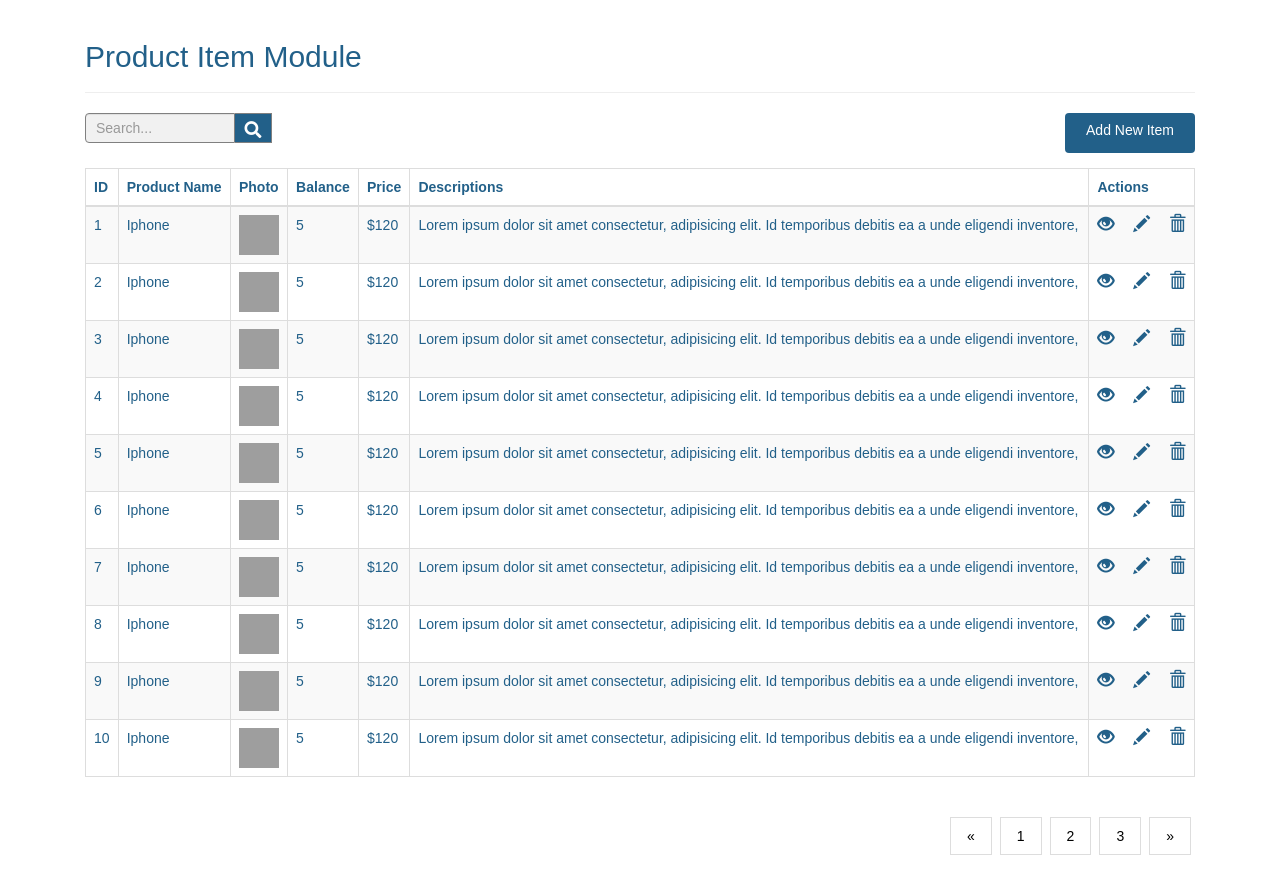
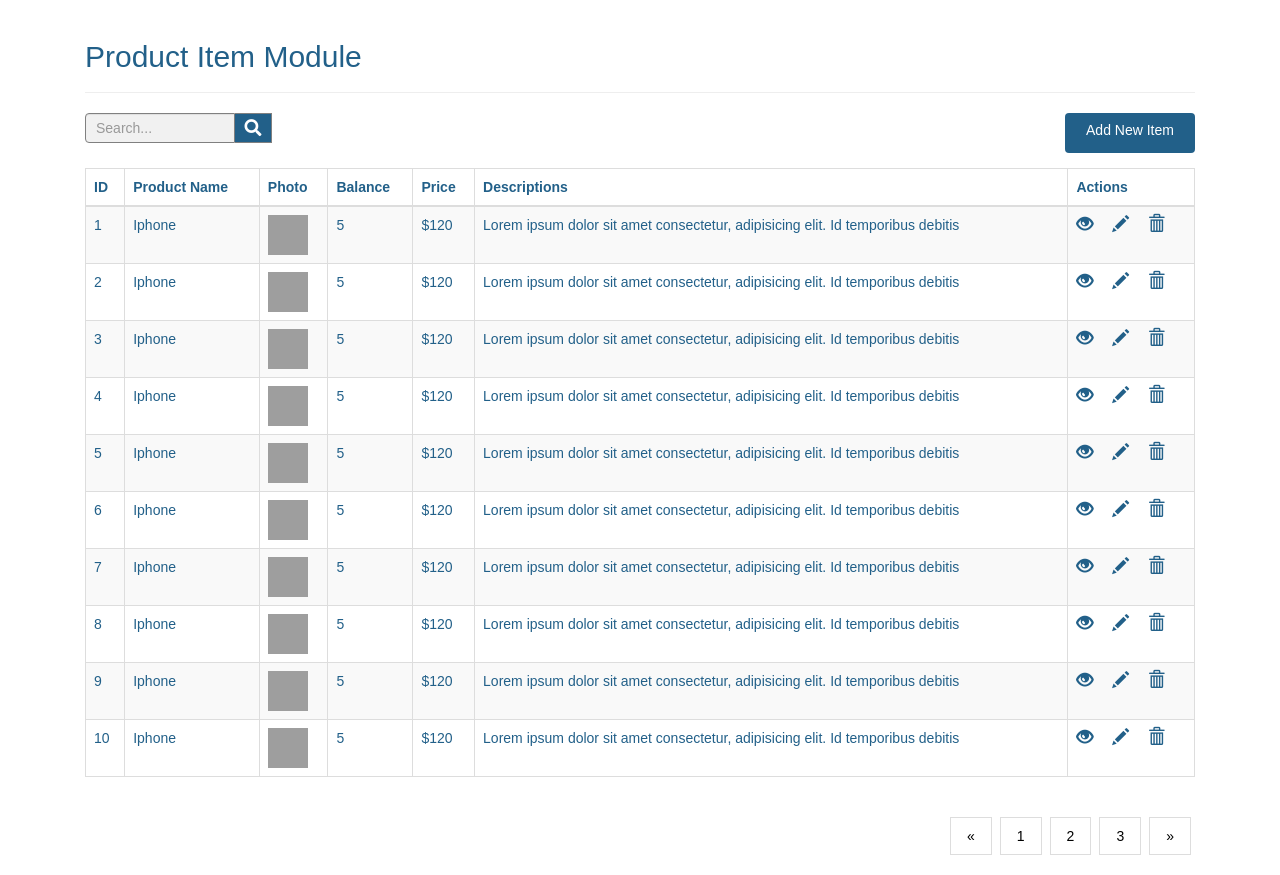
Before and after one commit to Charmers-Tech/SE2020, a PHP site: page / in a window 1280 px wide. Run offline with PHP 8.4, Linux system fonts and the light colour scheme; some libraries are stand-ins or nearby versions; grey boxes are pictures that could not be loaded.

Commit message:
dashboard

```diff
--- a/App/index.php
+++ b/App/index.php
@@ -13,7 +13,7 @@
             box-sizing:border-box;
             padding:0;
             margin:0;
-            font-family:'Arial';
+            font-family: arial;
         }
         .page-header h2{
             margin-top: 0;
@@ -33,7 +33,7 @@
         float: left;
         height:30px;
         width:37px;
-        padding: 5px;
+        padding: 3px;
         background: #226089;
         color: white;
         font-size: 17px;
@@ -43,7 +43,8 @@
         }
 
         form.search button:hover {
-        background: #0b7dda;
+        background: #2f89fc;
+
         }
 
         .add{
@@ -55,8 +56,7 @@
         }
 
         .add:hover {
-        background-color:#0b7dda;
-        color:#ffffff;
+        background-color:#2f89fc;
         font-weight:bold;
         }
 
@@ -93,6 +93,12 @@
         text-decoration: none;
         }
 
+        @media only screen and (max-width: 600px) {
+            body {
+                background-color: lightblue;
+            }
+        }
+
 
 
     </style>
@@ -110,15 +116,16 @@
 
         <!--search box and add new item button-->
         <div class="row">
-            <div class="col-md-12">
+            <div class="col-md-11">
                 <form class="search" method="post" action="#">
                     <div class="input-group">
                         <input type="text" name="search" id="search" class="form-control" placeholder="Search...">
                         <button type="submit" id="submit" name="submit"><i class="fa fa-search"></i></button>
-                        <a href="#" class="btn add pull-right">Add New Item</a>
-                        </span>
                     </div>
                 </form>
+            </div>
+            <div class="col-md-1">
+                <a href="#" class="btn add pull-right">Add New Item</a>
             </div>
         </div>
 
@@ -142,10 +149,10 @@
                         <tr>
                             <td>1</td>
                             <td>Iphone</td>
-                            <td><img src="image/iphone 1.png" alt="iphone"" style="width:40px;height:40px;"> </td>
+                            <td><img src="https://images.unsplash.com/photo-1511385348-a52b4a160dc2?ixlib=rb-1.2.1&ixid=eyJhcHBfaWQiOjEyMDd9&w=1000&q=80" alt="iphone" style="width:40px;height:40px;"> </td>
                             <td>5</td>
                             <td>$120</td>
-                            <td>Lorem ipsum dolor sit amet consectetur, adipisicing elit. Id temporibus debitis ea a unde eligendi inventore, </td>
+                            <td>Lorem ipsum dolor sit amet consectetur, adipisicing elit. Id temporibus debitis </td>
                             <td>
                             <a href="admin-teacherinfo-read.php"><span class='glyphicon glyphicon-eye-open mr-4' ></span></a>
 
@@ -158,10 +165,10 @@
                         <tr>
                             <td>2</td>
                             <td>Iphone</td>
-                            <td><img src="image/iphone 1.png" alt="iphone"" style="width:40px;height:40px;"> </td>
+                            <td><img src="https://images.unsplash.com/photo-1511385348-a52b4a160dc2?ixlib=rb-1.2.1&ixid=eyJhcHBfaWQiOjEyMDd9&w=1000&q=80" alt="iphone" style="width:40px;height:40px;"> </td>
                             <td>5</td>
                             <td>$120</td>
-                            <td>Lorem ipsum dolor sit amet consectetur, adipisicing elit. Id temporibus debitis ea a unde eligendi inventore, </td>
+                            <td>Lorem ipsum dolor sit amet consectetur, adipisicing elit. Id temporibus debitis  </td>
                             <td>
                             <a href="admin-teacherinfo-read.php"><span class='glyphicon glyphicon-eye-open mr-4' ></span></a>
 
@@ -174,10 +181,10 @@
                         <tr>
                             <td>3</td>
                             <td>Iphone</td>
-                            <td><img src="image/iphone 1.png" alt="iphone"" style="width:40px;height:40px;"> </td>
+                            <td><img src="https://images.unsplash.com/photo-1511385348-a52b4a160dc2?ixlib=rb-1.2.1&ixid=eyJhcHBfaWQiOjEyMDd9&w=1000&q=80" alt="iphone" style="width:40px;height:40px;"> </td>
                             <td>5</td>
                             <td>$120</td>
-                            <td>Lorem ipsum dolor sit amet consectetur, adipisicing elit. Id temporibus debitis ea a unde eligendi inventore, </td>
+                            <td>Lorem ipsum dolor sit amet consectetur, adipisicing elit. Id temporibus debitis </td>
                             <td>
                             <a href="admin-teacherinfo-read.php"><span class='glyphicon glyphicon-eye-open mr-4' ></span></a>
 
@@ -190,10 +197,10 @@
                         <tr>
                             <td>4</td>
                             <td>Iphone</td>
-                            <td><img src="image/iphone 1.png" alt="iphone"" style="width:40px;height:40px;"> </td>
+                            <td><img src="https://images.unsplash.com/photo-1511385348-a52b4a160dc2?ixlib=rb-1.2.1&ixid=eyJhcHBfaWQiOjEyMDd9&w=1000&q=80" alt="iphone" style="width:40px;height:40px;"> </td>
                             <td>5</td>
                             <td>$120</td>
-                            <td>Lorem ipsum dolor sit amet consectetur, adipisicing elit. Id temporibus debitis ea a unde eligendi inventore, </td>
+                            <td>Lorem ipsum dolor sit amet consectetur, adipisicing elit. Id temporibus debitis </td>
                             <td>
                             <a href="admin-teacherinfo-read.php"><span class='glyphicon glyphicon-eye-open mr-4' ></span></a>
 
@@ -206,10 +213,10 @@
                         <tr>
                             <td>5</td>
                             <td>Iphone</td>
-                            <td><img src="image/iphone 1.png" alt="iphone"" style="width:40px;height:40px;"> </td>
+                            <td><img src="https://images.unsplash.com/photo-1511385348-a52b4a160dc2?ixlib=rb-1.2.1&ixid=eyJhcHBfaWQiOjEyMDd9&w=1000&q=80" alt="iphone" style="width:40px;height:40px;"> </td>
                             <td>5</td>
                             <td>$120</td>
-                            <td>Lorem ipsum dolor sit amet consectetur, adipisicing elit. Id temporibus debitis ea a unde eligendi inventore, </td>
+                            <td>Lorem ipsum dolor sit amet consectetur, adipisicing elit. Id temporibus debitis  </td>
                             <td>
                             <a href="admin-teacherinfo-read.php"><span class='glyphicon glyphicon-eye-open mr-4' ></span></a>
 
@@ -222,10 +229,10 @@
                         <tr>
                             <td>6</td>
                             <td>Iphone</td>
-                            <td><img src="image/iphone 1.png" alt="iphone"" style="width:40px;height:40px;"> </td>
+                            <td><img src="https://images.unsplash.com/photo-1511385348-a52b4a160dc2?ixlib=rb-1.2.1&ixid=eyJhcHBfaWQiOjEyMDd9&w=1000&q=80" alt="iphone" style="width:40px;height:40px;"> </td>
                             <td>5</td>
                             <td>$120</td>
-                            <td>Lorem ipsum dolor sit amet consectetur, adipisicing elit. Id temporibus debitis ea a unde eligendi inventore, </td>
+                            <td>Lorem ipsum dolor sit amet consectetur, adipisicing elit. Id temporibus debitis  </td>
                             <td>
                             <a href="admin-teacherinfo-read.php"><span class='glyphicon glyphicon-eye-open mr-4' ></span></a>
 
@@ -238,10 +245,10 @@
                         <tr>
                             <td>7</td>
                             <td>Iphone</td>
-                            <td><img src="https://images.unsplash.com/photo-1511385348-a52b4a160dc2?ixlib=rb-1.2.1&ixid=eyJhcHBfaWQiOjEyMDd9&w=1000&q=80" alt="iphone"" style="width:40px;height:40px;"> </td>
+                            <td><img src="https://images.unsplash.com/photo-1511385348-a52b4a160dc2?ixlib=rb-1.2.1&ixid=eyJhcHBfaWQiOjEyMDd9&w=1000&q=80" alt="iphone" style="width:40px;height:40px;"> </td>
                             <td>5</td>
                             <td>$120</td>
-                            <td>Lorem ipsum dolor sit amet consectetur, adipisicing elit. Id temporibus debitis ea a unde eligendi inventore, </td>
+                            <td>Lorem ipsum dolor sit amet consectetur, adipisicing elit. Id temporibus debitis </td>
                             <td>
                             <a href="admin-teacherinfo-read.php"><span class='glyphicon glyphicon-eye-open mr-4' ></span></a>
 
@@ -254,10 +261,10 @@
                         <tr>
                             <td>8</td>
                             <td>Iphone</td>
-                            <td><img src="image/iphone 1.png" alt="iphone"" style="width:40px;height:40px;"> </td>
+                            <td><img src="https://images.unsplash.com/photo-1511385348-a52b4a160dc2?ixlib=rb-1.2.1&ixid=eyJhcHBfaWQiOjEyMDd9&w=1000&q=80" alt="iphone" style="width:40px;height:40px;"> </td>
                             <td>5</td>
                             <td>$120</td>
-                            <td>Lorem ipsum dolor sit amet consectetur, adipisicing elit. Id temporibus debitis ea a unde eligendi inventore, </td>
+                            <td>Lorem ipsum dolor sit amet consectetur, adipisicing elit. Id temporibus debitis  </td>
                             <td>
                             <a href="admin-teacherinfo-read.php"><span class='glyphicon glyphicon-eye-open mr-4' ></span></a>
 
@@ -270,10 +277,10 @@
                         <tr>
                             <td>9</td>
                             <td>Iphone</td>
-                            <td><img src="image/iphone 1.png" alt="iphone"" style="width:40px;height:40px;"> </td>
+                            <td><img src="https://images.unsplash.com/photo-1511385348-a52b4a160dc2?ixlib=rb-1.2.1&ixid=eyJhcHBfaWQiOjEyMDd9&w=1000&q=80" alt="iphone" style="width:40px;height:40px;"> </td>
                             <td>5</td>
                             <td>$120</td>
-                            <td>Lorem ipsum dolor sit amet consectetur, adipisicing elit. Id temporibus debitis ea a unde eligendi inventore, </td>
+                            <td>Lorem ipsum dolor sit amet consectetur, adipisicing elit. Id temporibus debitis  </td>
                             <td>
                             <a href="admin-teacherinfo-read.php"><span class='glyphicon glyphicon-eye-open mr-4' ></span></a>
 
@@ -286,10 +293,10 @@
                         <tr>
                             <td>10</td>
                             <td>Iphone</td>
-                            <td><img src="image/iphone 1.png" alt="iphone"" style="width:40px;height:40px;"> </td>
+                            <td><img src="https://images.unsplash.com/photo-1511385348-a52b4a160dc2?ixlib=rb-1.2.1&ixid=eyJhcHBfaWQiOjEyMDd9&w=1000&q=80" alt="iphone" style="width:40px;height:40px;"> </td>
                             <td>5</td>
                             <td>$120</td>
-                            <td>Lorem ipsum dolor sit amet consectetur, adipisicing elit. Id temporibus debitis ea a unde eligendi inventore, </td>
+                            <td>Lorem ipsum dolor sit amet consectetur, adipisicing elit. Id temporibus debitis  </td>
                             <td>
                             <a href="admin-teacherinfo-read.php"><span class='glyphicon glyphicon-eye-open mr-4' ></span></a>
 
@@ -320,7 +327,7 @@
     </section>
 
     <link rel="stylesheet" href="https://maxcdn.bootstrapcdn.com/bootstrap/3.4.0/css/bootstrap.min.css">
-
+    <script src="https://code.jquery.com/jquery-3.3.1.min.js" charset="utf-8"></script>
     <script src="https://maxcdn.bootstrapcdn.com/bootstrap/3.4.0/js/bootstrap.min.js"></script>
 </body>
 </html>
```
